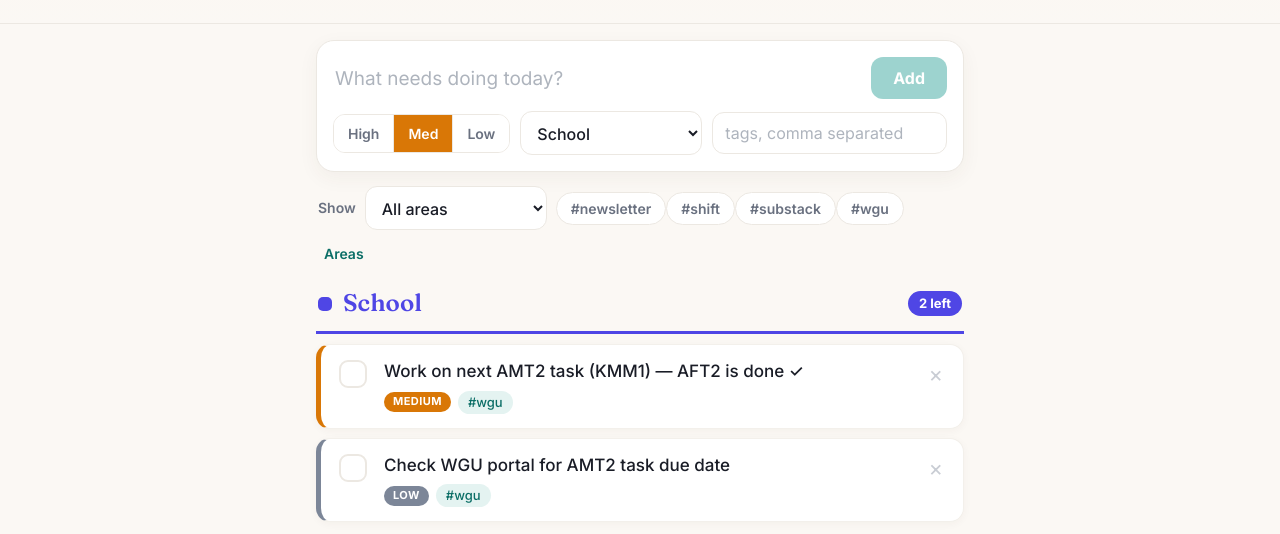
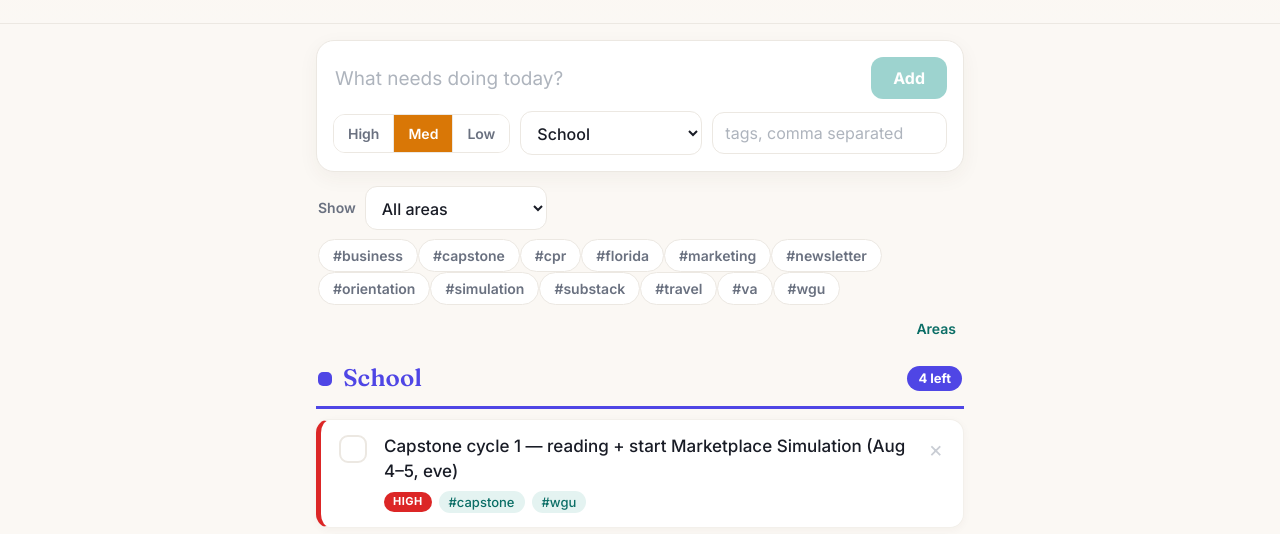
Before and after one commit to charrogers6-coder/daybook, a plain HTML site: page index.html in a window 1280 px wide. Shown: the part 214-748 px from the top of the page. Drawn offline with Linux system fonts and the light colour scheme.

Commit message:
Add files via upload

```diff
--- a/index.html
+++ b/index.html
@@ -175,7 +175,7 @@
 (function(){
   "use strict";
   var PRANK={High:0,Medium:1,Low:2};
-  var KEY="daybook:v2";
+  var KEY="daybook:v3";
   var PALETTE=["#4F46E5","#0D9488","#EA7317","#DB2777","#2563EB","#059669","#7C3AED","#D97706","#0891B2","#BE123C"];
 
   var seedCats=[
@@ -186,13 +186,16 @@
   ];
   var t0=Date.now();
   var seedTasks=[
-    {text:"Client 1 Care — morning shift (6:30 AM–1:30 PM)", priority:"High",   category:"HavenSync Care",   tags:["shift"]},
-    {text:"Client 2 Care — afternoon shift (1:30–4:30 PM)",  priority:"High",   category:"HavenSync Care",   tags:["shift"]},
-    {text:"Work on next AMT2 task (KMM1) — AFT2 is done \u2713", priority:"Medium", category:"School",        tags:["wgu"]},
-    {text:"Check WGU portal for AMT2 task due date",          priority:"Low",    category:"School",           tags:["wgu"]},
-    {text:"Draft next \u201CFan into Flame\u201D issue (biweekly)", priority:"Medium", category:"The King's Ember", tags:["substack","newsletter"]},
-    {text:"Find last Substack date \u2192 set next publish day", priority:"Low", category:"The King's Ember",  tags:["substack"]},
-    {text:"Quiet time",                                       priority:"Low",    category:"Personal",         tags:[]}
+    {text:"Capstone cycle 1 — reading + start Marketplace Simulation (Aug 4–5, eve)", priority:"High", category:"School", tags:["capstone","wgu"]},
+    {text:"WGU Capstone Orientation (C216/C218/C219) — join from portal (Aug 5, 1:00 PM ET)", priority:"High", category:"School", tags:["capstone","orientation"]},
+    {text:"Marketplace Simulation orientation — bring laptop + wifi (Aug 8, 11:00 AM CT, Panama City)", priority:"High", category:"School", tags:["capstone","simulation"]},
+    {text:"Capstone cycles 2 & 3 — due before Aug 31 (after Florida, back Aug 10)", priority:"Medium", category:"School", tags:["capstone","wgu"]},
+    {text:"Open business bank account + sort insurance — before Florida (Aug 3–5)", priority:"High", category:"HavenSync Care", tags:["business"]},
+    {text:"Set up 1 social channel (Facebook or Instagram) — parked till after Florida", priority:"Low", category:"HavenSync Care", tags:["marketing"]},
+    {text:"Publish \u201CFan into Flame\u201D newsletter, then rest (Aug 2, Sun)", priority:"High", category:"The King's Ember", tags:["substack","newsletter"]},
+    {text:"CPR class — Muncie VA (Jul 31, 1:00 PM)", priority:"High", category:"Personal", tags:["cpr","va"]},
+    {text:"Drive to Panama City, FL — passenger reading time (Aug 6, Thu)", priority:"Medium", category:"Personal", tags:["travel","florida"]},
+    {text:"Drive home (Aug 10, Mon)", priority:"Low", category:"Personal", tags:["travel"]}
   ].map(function(t,i){ t.id="seed"+i; t.done=false; t.created=t0+i; return t; });
 
   var state={ categories:seedCats.slice(), tasks:seedTasks.slice() };
```
